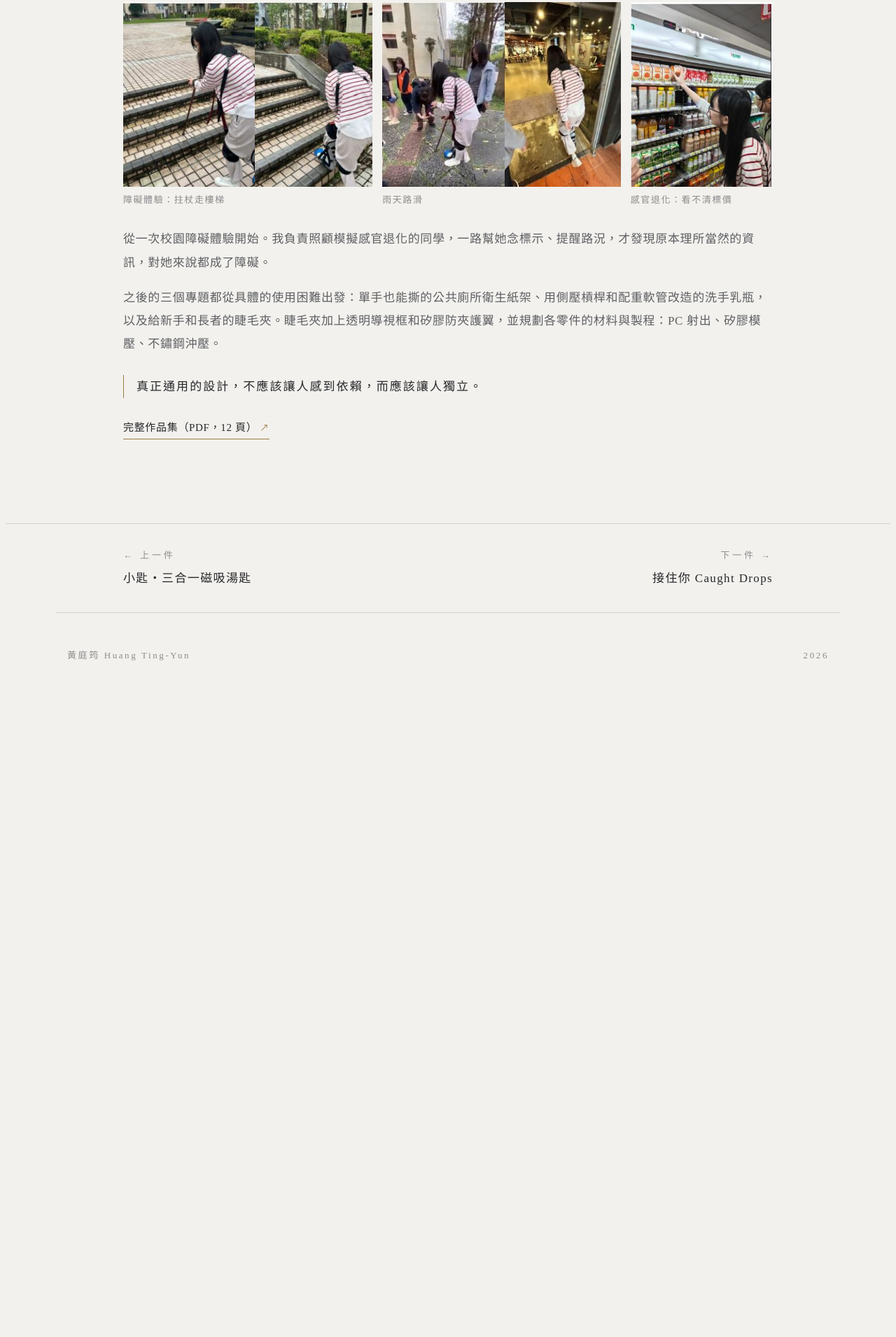
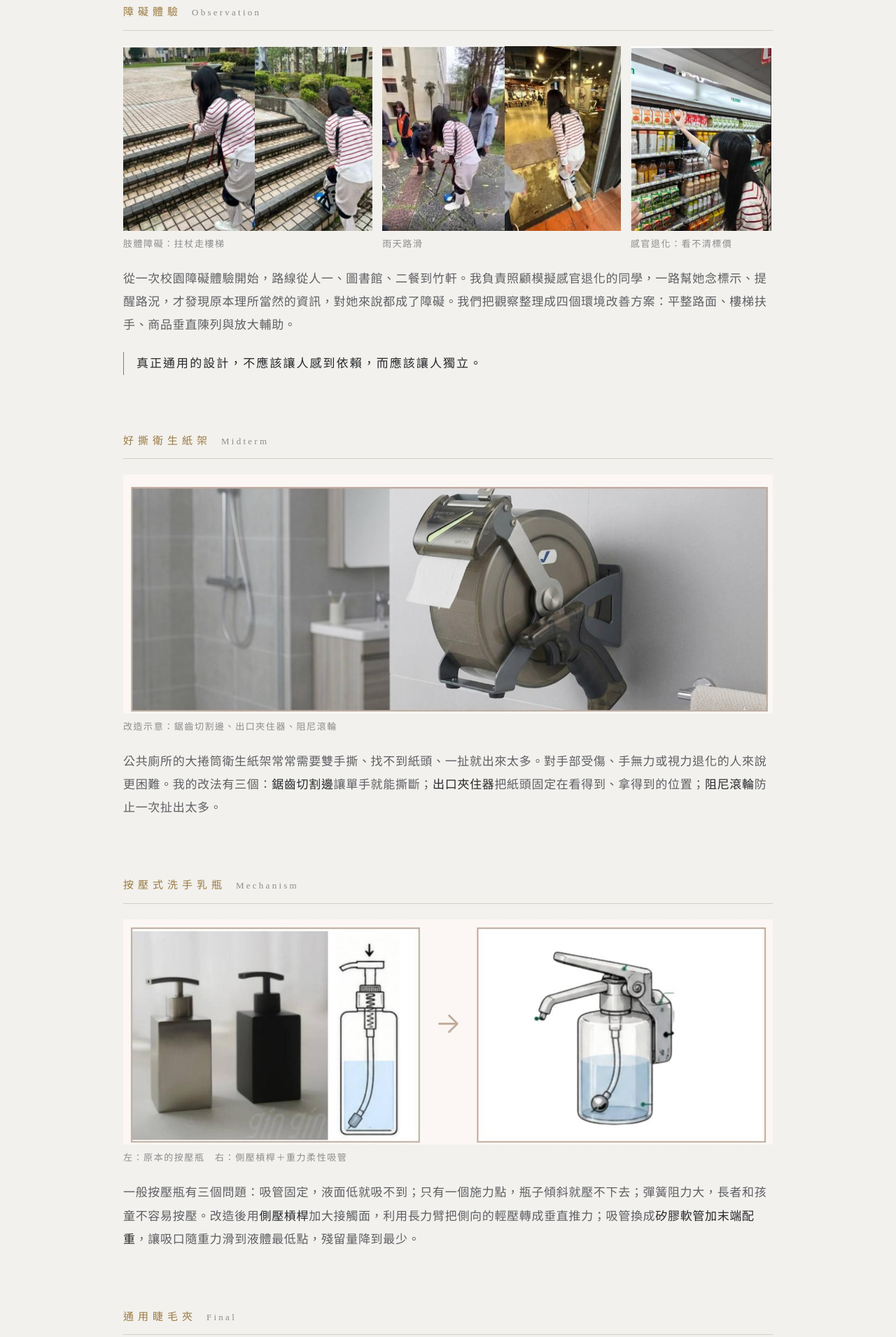
Before and after one commit to tingyun1412/tingyun1412.github.io, a plain HTML site: page ud.html in a window 1280 px wide. Shown: the part 522-2433 px from the top of the page at 70% size. Before the commit the page ends 1527 px from the top, so only its background shows below. Drawn offline with Linux system fonts and the light colour scheme.

Commit message:
Expand universal design page with the three projects
Co-Authored-By: Claude Opus 5.5 <noreply@anthropic.com>
Claude-Session: https://claude.ai/code/session_012CXRXZ2fWtQJSSsn6uMApL

```diff
--- a/ud.html
+++ b/ud.html
@@ -29,19 +29,35 @@
 
 <main class="d-body">
   <div class="wrap">
-<article class="work">
+<section class="d-sec">
+  <h2>障礙體驗<span>Observation</span></h2>
 <div class="row">
-          <figure style="--ar:1.3500"><div class="frame"><img src="img/ud-stairs.jpg" alt="同學拄拐杖走樓梯的障礙體驗"></div><figcaption>障礙體驗：拄杖走樓梯</figcaption></figure>
+  <figure style="--ar:1.3500"><div class="frame"><img src="img/ud-stairs.jpg" alt="同學拄拐杖走樓梯的障礙體驗"></div><figcaption>肢體障礙：拄杖走樓梯</figcaption></figure>
   <figure style="--ar:1.2905"><div class="frame"><img src="img/ud-rain.jpg" alt="雨天濕滑路面的障礙體驗"></div><figcaption>雨天路滑</figcaption></figure>
   <figure style="--ar:0.7700"><div class="frame"><img src="img/ud-shelf.jpg" alt="在便利商店貨架前辨識商品"></div><figcaption>感官退化：看不清標價</figcaption></figure>
 </div>
-        <div class="text">
-          <p>從一次校園障礙體驗開始。我負責照顧模擬感官退化的同學，一路幫她念標示、提醒路況，才發現原本理所當然的資訊，對她來說都成了障礙。</p>
-          <p>之後的三個專題都從具體的使用困難出發：單手也能撕的公共廁所衛生紙架、用側壓槓桿和配重軟管改造的洗手乳瓶，以及給新手和長者的睫毛夾。睫毛夾加上透明導視框和矽膠防夾護翼，並規劃各零件的材料與製程：PC 射出、矽膠模壓、不鏽鋼沖壓。</p>
-        </div>
+<div class="text"><p>從一次校園障礙體驗開始，路線從人一、圖書館、二餐到竹軒。我負責照顧模擬感官退化的同學，一路幫她念標示、提醒路況，才發現原本理所當然的資訊，對她來說都成了障礙。我們把觀察整理成四個環境改善方案：平整路面、樓梯扶手、商品垂直陳列與放大輔助。</p></div>
 <p class="quote">真正通用的設計，不應該讓人感到依賴，而應該讓人獨立。</p>
+</section>
+<section class="d-sec">
+  <h2>好撕衛生紙架<span>Midterm</span></h2>
+<figure><div class="frame plain"><img src="img/ud-tissue-cur.jpg" alt="公共廁所大捲筒衛生紙架的改造示意：上方加裝出口夾住器與鋸齒切割邊"></div><figcaption>改造示意：鋸齒切割邊、出口夾住器、阻尼滾輪</figcaption></figure>
+<div class="text"><p>公共廁所的大捲筒衛生紙架常常需要雙手撕、找不到紙頭、一扯就出來太多。對手部受傷、手無力或視力退化的人來說更困難。我的改法有三個：<b>鋸齒切割邊</b>讓單手就能撕斷；<b>出口夾住器</b>把紙頭固定在看得到、拿得到的位置；<b>阻尼滾輪</b>防止一次扯出太多。</p></div>
+</section>
+<section class="d-sec">
+  <h2>按壓式洗手乳瓶<span>Mechanism</span></h2>
+<figure><div class="frame plain"><img src="img/ud-soap-before.jpg" alt="左：一般按壓式洗手乳瓶與其固定吸管；右：改造後的側壓槓桿與配重軟管"></div><figcaption>左：原本的按壓瓶　右：側壓槓桿＋重力柔性吸管</figcaption></figure>
+<div class="text"><p>一般按壓瓶有三個問題：吸管固定，液面低就吸不到；只有一個施力點，瓶子傾斜就壓不下去；彈簧阻力大，長者和孩童不容易按壓。改造後用<b>側壓槓桿</b>加大接觸面，利用長力臂把側向的輕壓轉成垂直推力；吸管換成<b>矽膠軟管加末端配重</b>，讓吸口隨重力滑到液體最低點，殘留量降到最少。</p></div>
+</section>
+<section class="d-sec">
+  <h2>通用睫毛夾<span>Final</span></h2>
+<figure><div class="frame plain"><img src="img/ud-lash-final.jpg" alt="通用睫毛夾最終方案：透明導視框、粉色矽膠防夾護翼與米色握把，四個角度"></div><figcaption>最終方案：透明導視框＋防夾護翼</figcaption></figure>
+<div class="text"><p>給新手和長者的睫毛夾。使用睫毛夾的四個步驟裡，最難的是「確認睫毛是否進入」：視線會被夾子擋住，定位不準就容易夾到眼皮。我畫了三個方向：透明導視框、定位輔助線、防夾護翼，比較各自的優缺點後，把透明導視框和防夾護翼結合成最終方案。</p></div>
+<figure><div class="frame plain"><img src="img/ud-lash-concept.jpg" alt="三個設計方向的比較：透明導視框、定位輔助線、防夾護翼，各自列出優點與缺點"></div><figcaption>三個方向的比較</figcaption></figure>
+<figure><div class="frame plain"><img src="img/ud-lash-use.jpg" alt="使用步驟：貼近眼部、透明框對準、輕夾停留、自然捲翹"></div><figcaption>使用步驟</figcaption></figure>
+<div class="text"><p>最後也規劃了各零件的材料與製程：導視框用 PC 透明塑膠射出、防夾護翼用矽膠模壓、夾體用不鏽鋼沖壓、握把用 ABS＋TPR 雙料射出。</p></div>
 <p class="more"><a href="files/universal-design-portfolio.pdf" target="_blank" rel="noopener">完整作品集（PDF，12 頁）</a></p>
-</article>
+</section>
   </div>
 </main>
 
```
Also changed, not shown: index.html (+1 -1 lines), img/ud-lash-concept.jpg (added), img/ud-lash-final.jpg (added), img/ud-lash-use.jpg (added), img/ud-soap-before.jpg (added), img/ud-tissue-cur.jpg (added), img/ud-tissue.jpg (added). Lines whose indentation alone changed are shown as unchanged.
